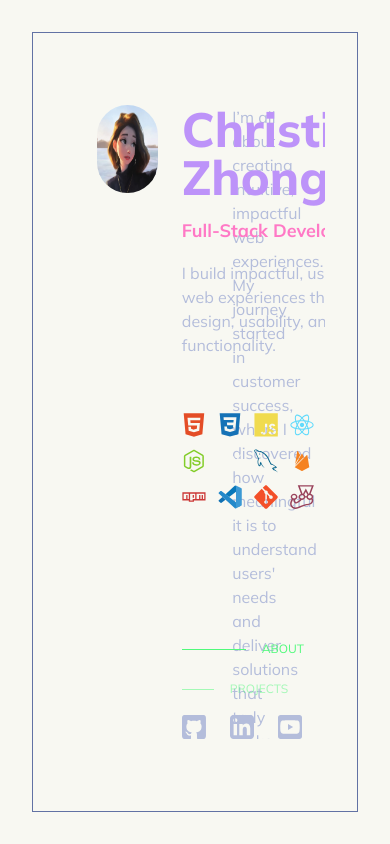
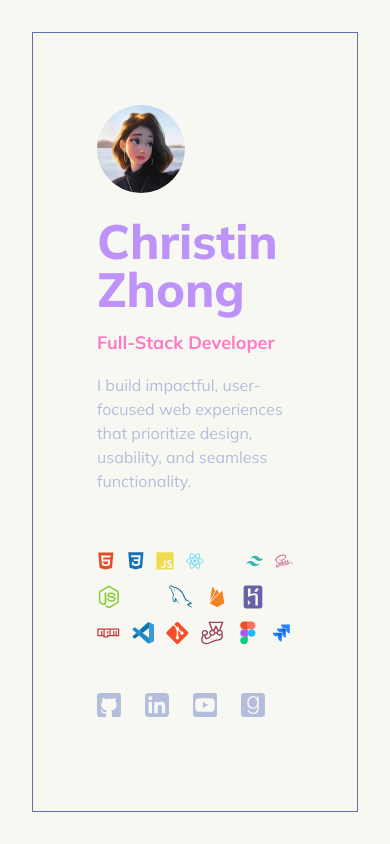
Before and after one commit to christinzee/christin-zhong-portfolio, a Next.js app: page / in a window 390 px wide. Built offline with nearby package versions, Linux system fonts and the light colour scheme.

Commit message:
refactor for mobile and tablet responsiveness

```diff
--- a/src/app/page.js
+++ b/src/app/page.js
@@ -4,11 +4,11 @@ import { Projects } from "@/components/Projects";
 
 export default function Home() {
   return (
-    <div className="flex justify-between h-full max-w-screen-xl overflow-y-auto scrollbar-hide smooth-scroll ">
-      <header className="sticky top-0 flex flex-col justify-between w-[48%] h-full">
+    <div className="flex flex-col lg:flex-row justify-between h-full lg:max-w-screen-xl overflow-y-auto scrollbar-hide smooth-scroll ">
+      <header className="lg:sticky top-0 flex flex-col justify-between w-full lg:w-[48%] h-full">
         <Profile />
       </header>
-      <main className="w-[48%] ">
+      <main className="lg:w-[48%] ">
         <About />
         <Projects />
       </main>
--- a/src/app/project/ratemydogpark/page.js
+++ b/src/app/project/ratemydogpark/page.js
@@ -3,8 +3,8 @@ import ZoomImageWrapper from "@/components/ZoomImageWrapper";
 
 export default function Home() {
   return (
-    <div className="flex justify-between h-full max-w-screen-xl overflow-y-auto scrollbar-hide smooth-scroll ">
-      <header className="sticky top-0 flex flex-col w-[48%] h-full px-8">
+    <div className="flex flex-col lg:flex-row justify-between h-full lg:max-w-screen-xl overflow-y-auto scrollbar-hide smooth-scroll ">
+      <header className="lg:sticky top-0 flex flex-col lg:w-[48%] h-full px-8">
         <div className="h-full flex flex-col">
           <a href="/" className="hover:underline hover:decoration-(--body)">
             <p className="text-sm text-(--body)">&#8592; Home</p>
@@ -61,7 +61,7 @@ export default function Home() {
         </div>
       </header>
 
-      <main className="w-[48%] text-(--body) flex flex-col gap-8">
+      <main className="lg:w-[48%] px-8 pt-16 lg:pt-0 text-(--body) flex flex-col gap-8">
         <div id="problem" className="space-y-4">
           <h1 className="text-(--header) text-2xl font-bold">
             Understanding the Problem
@@ -207,7 +207,7 @@ export default function Home() {
           />
         </div>
 
-        <div id="future" className="space-y-4 pb-80">
+        <div id="future" className="space-y-4 lg:pb-80">
           <h1 className="text-(--header) text-2xl font-bold">What’s Next</h1>
           <p>
             This was the first time I built a full product end-to-end that
--- a/src/components/About.js
+++ b/src/components/About.js
@@ -1,6 +1,7 @@
 export const About = () => {
   return (
-    <section id="about" className="about flex flex-col gap-4 px-8 mb-36">
+    <section id="about" className="about flex flex-col gap-4 px-8 mb-36 mt-24 lg:mt-0">
+      <h1 className="text-sm text-(--header) font-bold lg:hidden">ABOUT</h1>
       <p className="text-md text-(--body)">
         I’m all about creating intuitive, impactful web experiences. My journey
         started in customer success, where I discovered how meaningful it is to
--- a/src/components/Nav.js
+++ b/src/components/Nav.js
@@ -11,7 +11,7 @@ export const Nav = () => {
   ];
 
   return (
-    <div className="mt-30">
+    <div className="hidden lg:block mt-30">
       <ul>
         {links.map(({ id, label }) => {
           const isActive = active === id;
--- a/src/components/Profile.js
+++ b/src/components/Profile.js
@@ -3,11 +3,11 @@ import { Socials } from "./Socials";
 
 export const Profile = () => {
   return (
-    <div className="profile flex gap-6 h-full px-8">
+    <div className="profile flex flex-col lg:flex-row gap-6 h-full px-8">
       <img
         src="avatar.jpg"
         alt="profile picture"
-        className="h-[88px] rounded-full"
+        className="size-[88px] rounded-full"
       ></img>
       <div className="bio h-full flex flex-col justify-between">
         <div>
@@ -21,7 +21,7 @@ export const Profile = () => {
             I build impactful, user-focused web experiences that prioritize
             design, usability, and seamless functionality.
           </p>
-          <div className="skills pt-14 space-y-3">
+          <div className="skills pt-14 space-y-3 pb-12 lg:pb-0">
             <div className="skills-frontend flex gap-3">
               <svg
                 className="size-6"
--- a/src/components/ProjectNav.js
+++ b/src/components/ProjectNav.js
@@ -22,7 +22,7 @@ export const ProjectNav = () => {
   ];
 
   return (
-    <div className="mt-30">
+    <div className="mt-30 hidden lg:block">
       <ul>
         {links.map(({ id, label }) => {
           const isActive = active === id;
--- a/src/components/Projects.js
+++ b/src/components/Projects.js
@@ -1,7 +1,10 @@
 export const Projects = () => {
   return (
     <section id="projects" className="project mt-18">
-      <div className="relative group transition-all hover:bg-(--selection)/30 p-8 rounded-sm overflow-hidden">
+      <h1 className="text-sm text-(--header) font-bold px-8 lg:hidden">
+        PROJECTS
+      </h1>
+      <div className="relative group transition-all lg:hover:bg-(--selection)/30 p-8 rounded-sm overflow-hidden">
         {/* clickable overlay (COVERS ENTIRE DIV) */}
         <a
           href="/project/ratemydogpark"
@@ -13,9 +16,27 @@ export const Projects = () => {
 
         <div className="relative z-20 pointer-events-none">
           <p className="dates text-xs text-(--subheader)">2025 - PRESENT</p>
-          <h1 className="font-bold text-4xl text-(--cyan) pt-4">
-            Rate My Dog Park
-          </h1>
+          <div className="flex items-center gap-2 ">
+            <h1 className="font-bold text-4xl text-(--cyan) pt-4">
+              Rate My Dog Park
+            </h1>
+            <svg
+              className="size-8"
+              viewBox="0 0 24 24"
+              xmlns="http://www.w3.org/2000/svg"
+            >
+              <path
+                d="m0 0h24v24h-24z"
+                fill="#8be9fd"
+                opacity="0"
+                transform="matrix(-1 0 0 -1 24 24)"
+              />
+              <path
+                d="m18 7.05a1 1 0 0 0 -1-1l-8-.05a1 1 0 0 0 0 2h5.56l-8.27 8.29a1 1 0 0 0 0 1.42 1 1 0 0 0 1.42 0l8.29-8.29v5.58a1 1 0 0 0 1 1 1 1 0 0 0 1-1z"
+                fill="#8be9fd"
+              />
+            </svg>
+          </div>
 
           <div className="details flex items-center gap-2 pt-4">
             <p className="text-md text-(--orange)">Design & Development</p>
```
Also changed, not shown: public/arrow.svg (added).
